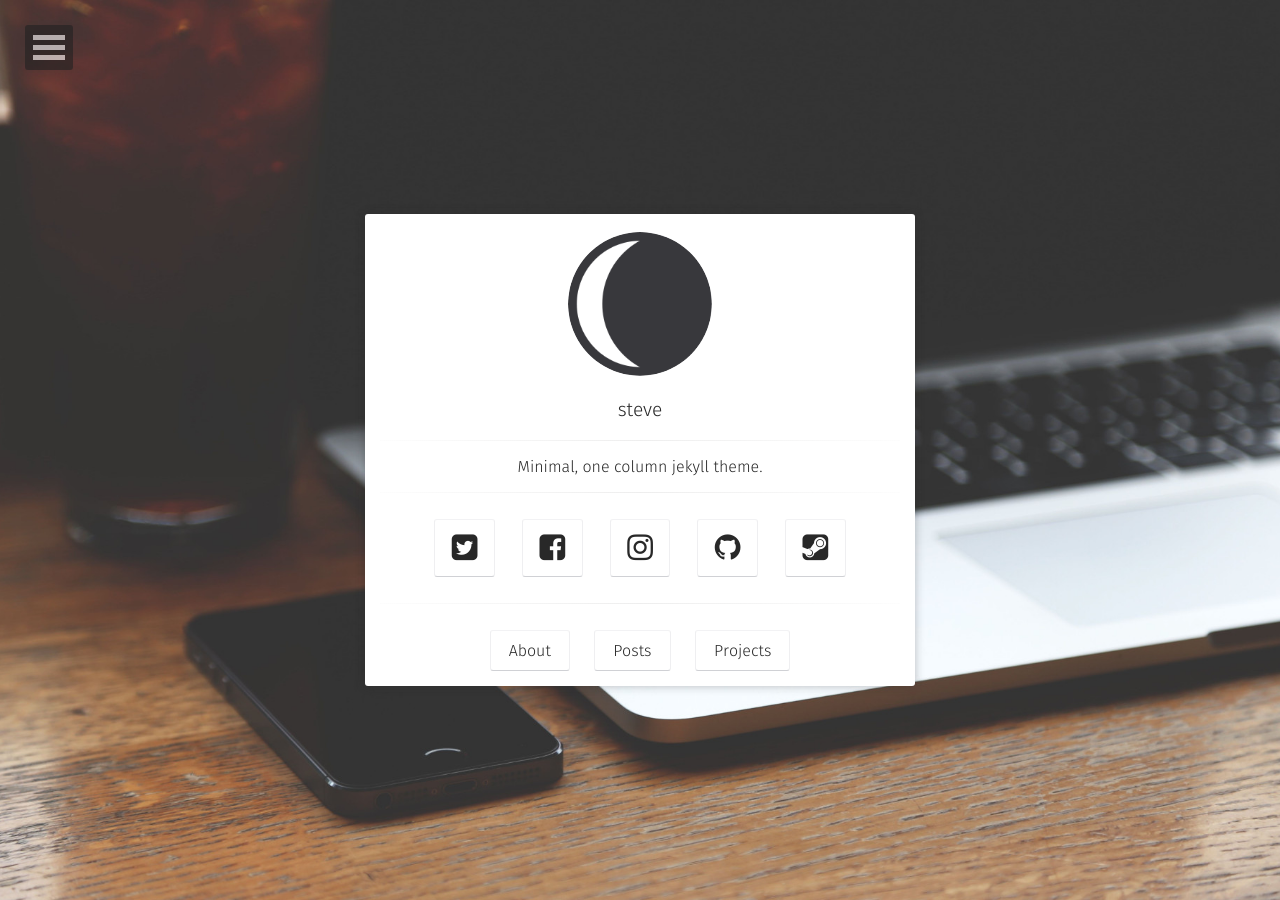
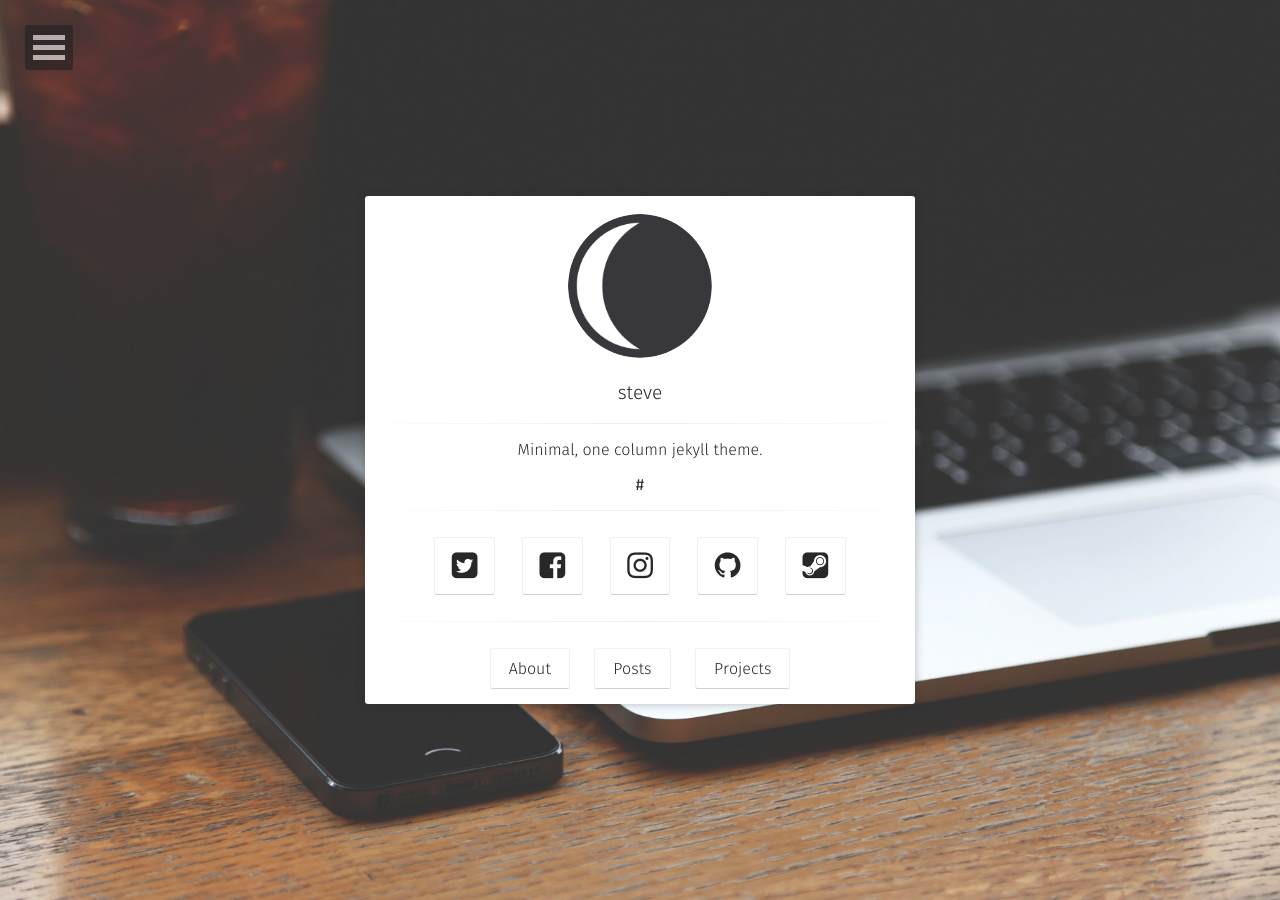
Before and after one commit to EdgeJH/exitst8.github.io, a Jekyll site: the page built from index.html, in a window 1280 px wide. Built offline with Jekyll 4.4.1, drawn with Linux system fonts in a browser that asks for light colours; some web fonts are replaced.

Commit message:
Update home.html

```diff
--- a/_layouts/home.html
+++ b/_layouts/home.html
@@ -29,7 +29,7 @@ layout: compress
                         	<p style="font-size:1rem;font-weight:300">{{ site.bio }}</p>
 			            </a>
                     </h3>
-                    {% include social-links.html %}
+                    #{% include social-links.html %}
                   <hr class="hr-line">
                   <h3 class="title">
                          <a class="btn zoombtn" href="{{ site.url }}/about">
```
